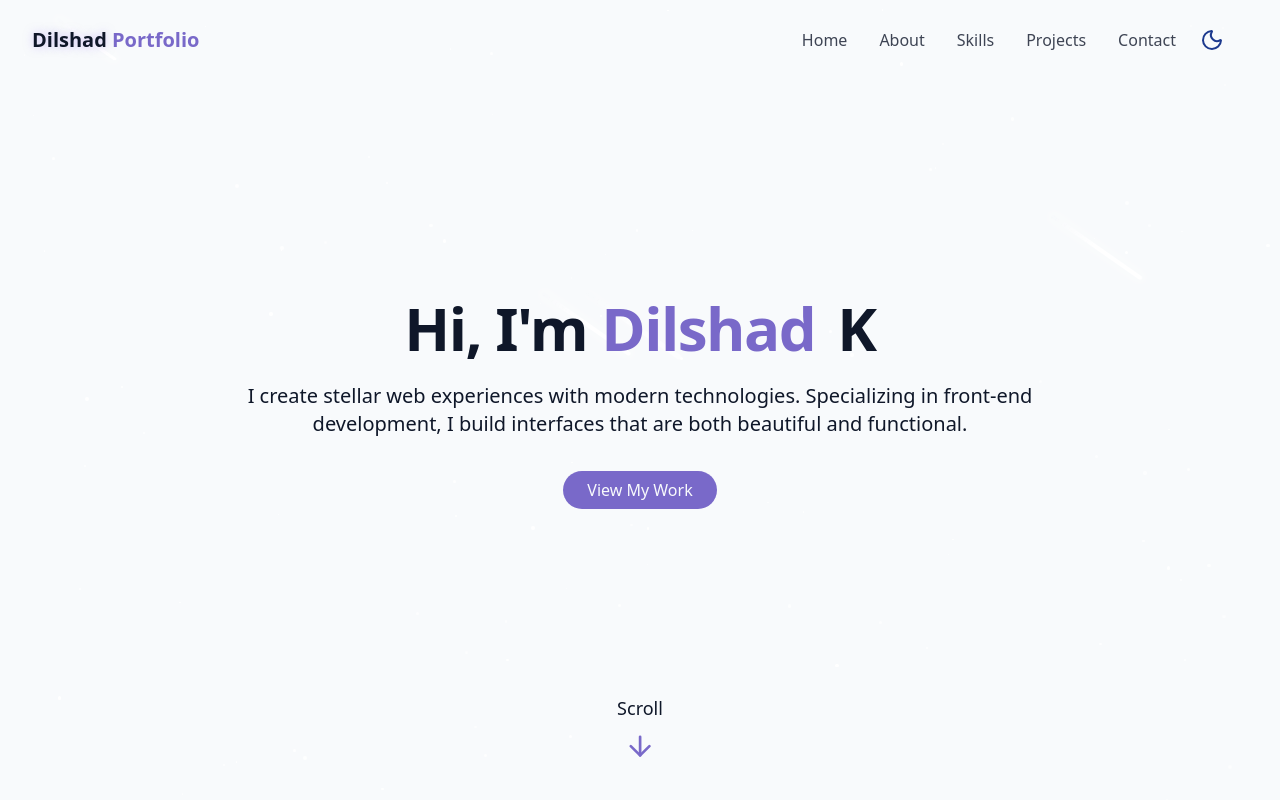
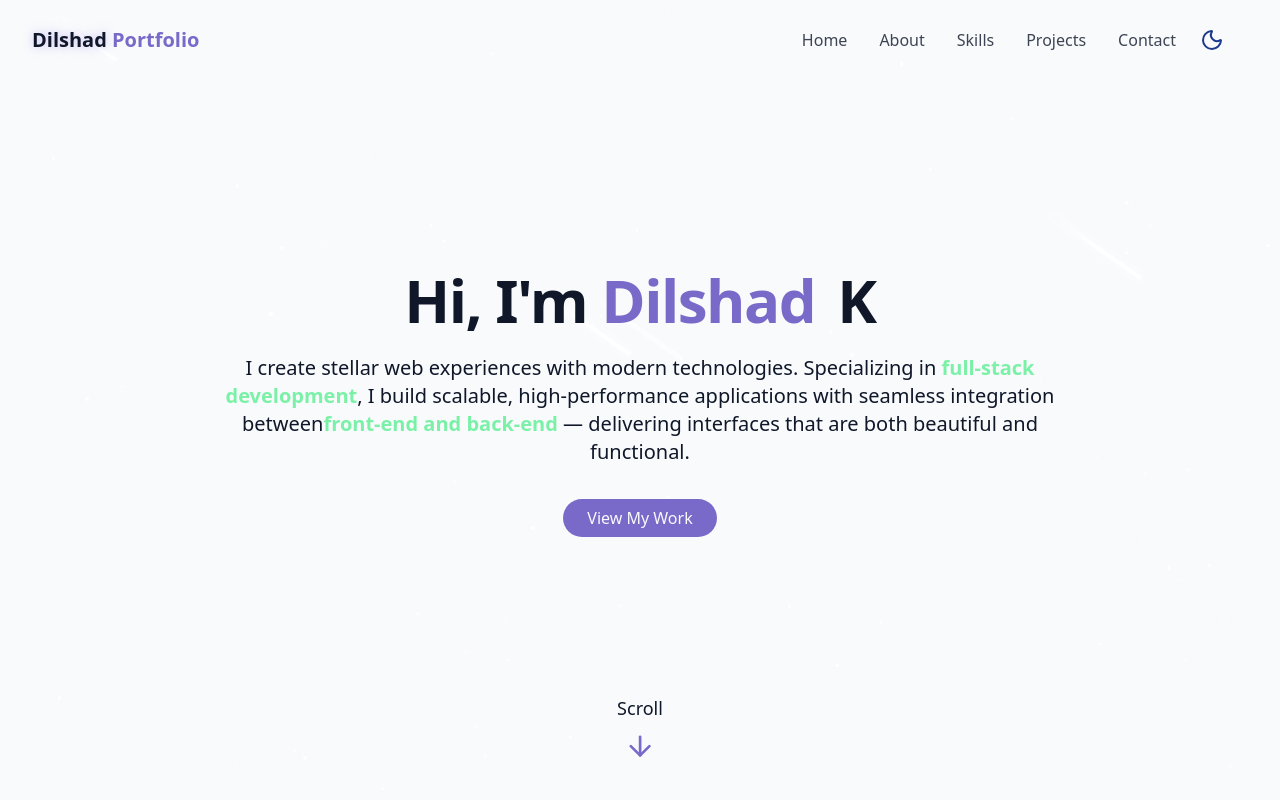
Before and after one commit to Dilshad313/Portfolio, a React (Vite) app in the folder frontend/: page / in a window 1280 px wide. Shown: the top 800 px of the page. Built offline with nearby package versions, Linux system fonts and the light colour scheme.

Commit message:
Revise HeroSection to highlight full-stack development
Updated the HeroSection component to reflect a shift from front-end to full-stack development, emphasizing scalable applications and integration.

```diff
--- a/frontend/src/components/HeroSection.jsx
+++ b/frontend/src/components/HeroSection.jsx
@@ -15,8 +15,10 @@ const HeroSection = () => {
 
                 <p className='text-lg md:text-xl text-muted-foreground max-2-2xl mx-auto opacity-0 animate-fade-in-delay-3'>
                     I create stellar web experiences with modern technologies.
-                    Specializing in front-end development, I build interfaces that are
-                    both beautiful and functional.
+                    Specializing in <b className='text-green-300'>full-stack development</b>,
+                    I build scalable, high-performance applications with seamless integration between
+                    <b className='text-green-300'>front-end and back-end</b> — delivering
+                    interfaces that are both beautiful and functional.
                 </p>
 
                 <div className='pt-4 opacity-0 animate-fade-in-delay-4'>
```
